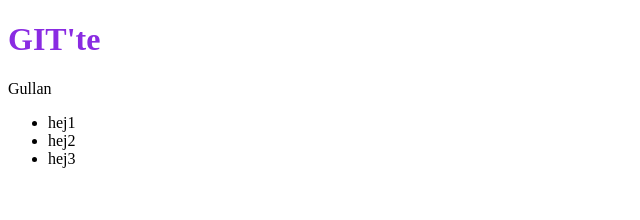
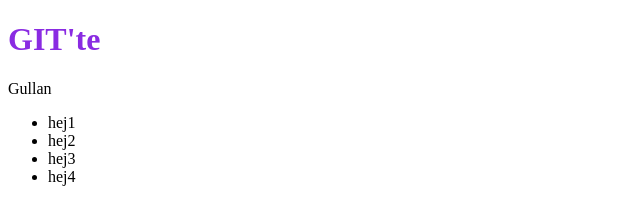
Before and after one commit to dagm1852/test-af-git, a plain HTML site: page index.html in a window 1280 px wide. Shown: the full height of the page, 0-640 px from the left. Drawn offline with Linux system fonts and the light colour scheme.

Commit message:
add menu

```diff
--- a/index.html
+++ b/index.html
@@ -23,6 +23,7 @@
         <li>hej1</li>
         <li>hej2</li>
         <li>hej3</li>
+        <li>hej4</li>
     </ul>
 
 </body>
```
